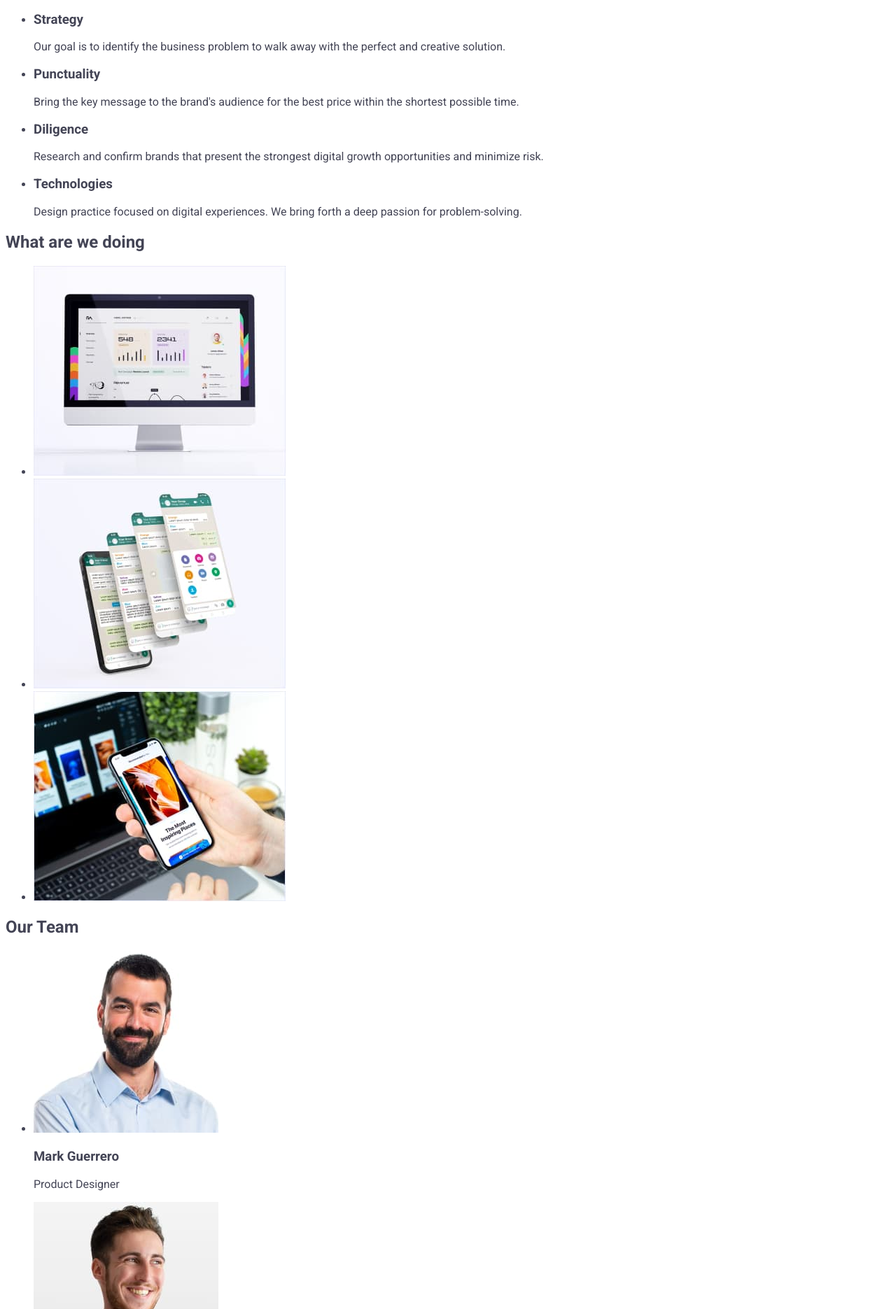
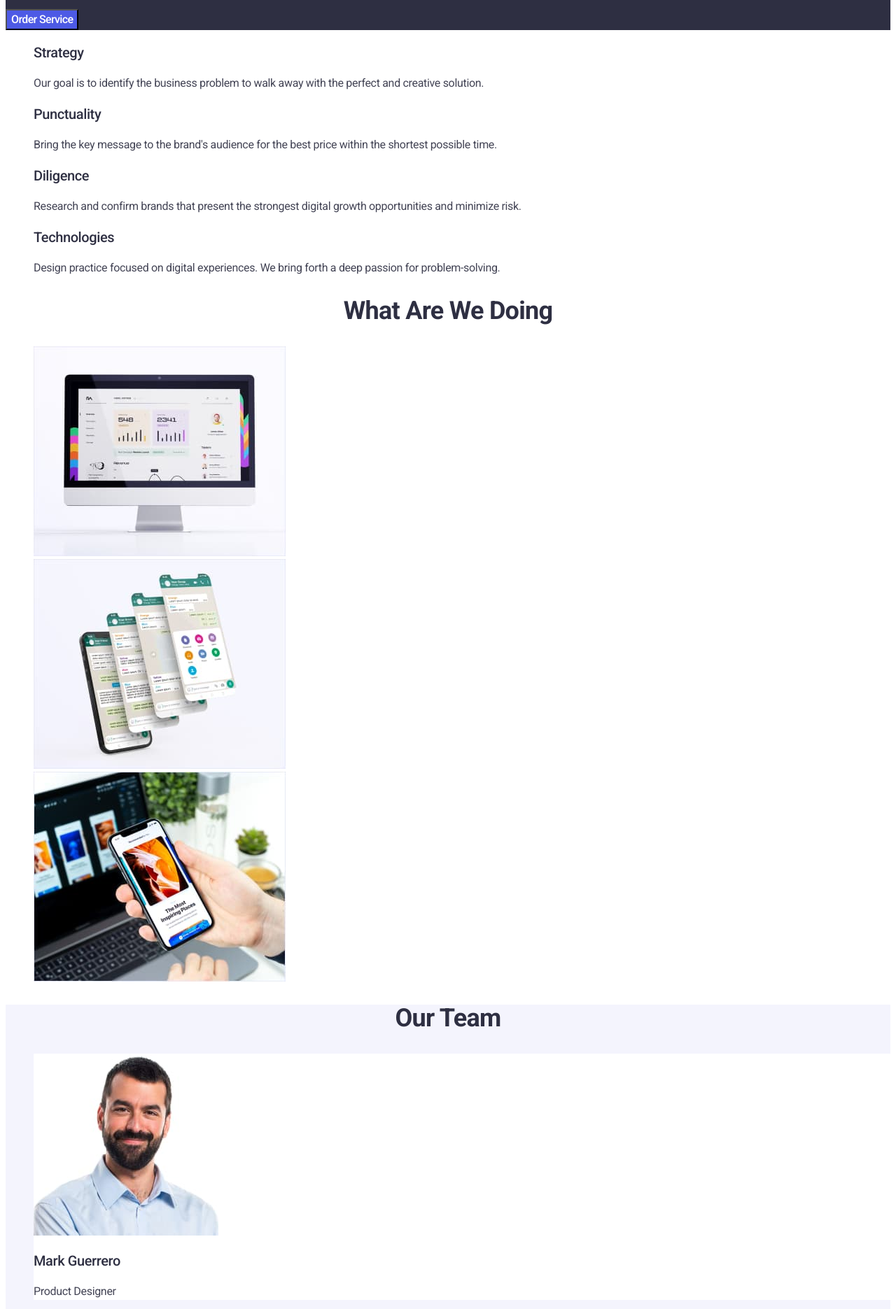
Before and after one commit to Dadayat/goit-markup-hw-02, a plain HTML site: page index.html in a window 1280 px wide. Shown: the part 321-2192 px from the top of the page at 70% size. Drawn offline with Linux system fonts and the light colour scheme.

Commit message:
Update css

```diff
--- a/css/styles.css
+++ b/css/styles.css
@@ -9,6 +9,19 @@ body {
 
 .list {
     list-style-type: none;
+}
+
+.visually-hidden {
+    position: absolute;
+    width: 1px;
+    height: 1px;
+    margin: -1px;
+    border: 0;
+    padding: 0;
+    white-space: nowrap;
+    clip-path: inset(100%);
+    clip: rect(0 0 0 0);
+    overflow: hidden;
 }
 
 /**------------ HEADER-------------- */
@@ -53,4 +66,118 @@ body {
     color: #404BBF;
 }
 
-/**------------ HEADER-------------- */
+/**------------ HERO-------------- */
+
+.hero {
+    background-color: #2E2F42;
+}
+
+.hero-title {
+    color: #FFFFFF;
+        text-align: center;
+        font-size: 56px;
+        font-weight: 700;
+        line-height: 1.07;
+        letter-spacing: -0.02em;
+}
+
+.hero-btn {
+    color: #FFFFFF;
+        font-size: 16px;
+        font-family: Roboto;
+        font-weight: 500;
+        line-height: 1.5;
+        letter-spacing: -0.04em;
+        background-color: #4D5AE5;
+}
+
+/**------------ FEATURE-------------- */
+
+.feature-subtitle {
+    color: #2E2F42;
+        font-size: 20px;
+        font-weight: 500;
+        line-height: 1.2;
+        letter-spacing: -0.02em;
+}
+
+.feature-item-text {
+    color: #434455;
+        font-size: 16px;
+        line-height: 1.5;
+        letter-spacing: -0.02em;
+}
+
+/**------------ PRODUCT-------------- */
+
+.product-title {
+    color: #2E2F42;
+        text-align: center;
+        font-size: 36px;
+        font-weight: 700;
+        line-height: 1.11;
+        letter-spacing: -0.02em;
+        text-transform: capitalize;
+}
+
+/**------------ TEAM-------------- */
+
+.team-section {
+    background-color: #F4F4FD;
+}
+
+.team-title {
+    color: #2E2F42;
+        text-align: center;
+        font-size: 36px;
+        font-weight: 700;
+        line-height: 1.11;
+        letter-spacing: -0.02em;
+        text-transform: capitalize;
+}
+
+.team-item {
+    background-color: #FFFFFF;
+}
+
+.team-subtitle {
+    color: #2E2F42;
+        font-size: 20px;
+        font-weight: 500;
+        line-height: 1.2;
+        letter-spacing: -0.02em;
+}
+
+.team-item-text {
+    color: #434455;
+        font-size: 16px;
+        line-height: 1.5;
+        letter-spacing: -0.02em;
+}
+
+/**------------ FOOTER-------------- */
+
+.footer {
+    background-color: #2E2F42;
+}
+
+.footer-logo {
+    color: #4D5AE5;
+        font-size: 18px;
+        font-family: Raleway;
+        font-weight: 800;
+        line-height: 1.17;
+        letter-spacing: -0.03em;
+        text-transform: uppercase;
+}
+
+.footer-logo span {
+    color: #F4F4FD;
+}
+
+.footer-text {
+    color: #F4F4FD;
+        font-size: 16px;
+        line-height: 1.5;
+        letter-spacing: -0.02em;
+}
--- a/index.html
+++ b/index.html
@@ -36,79 +36,79 @@
 
 <main>
 
-<section>
-    <h1>Effective Solutions for Your Business</h1>
-    <button type="button">Order Service</button>
+<section class="hero">
+    <h1 class="hero-title">Effective Solutions for Your Business</h1>
+    <button class="hero-btn" type="button">Order Service</button>
 </section>
 
 <section>
-    <h2>Feature</h2>
-    <ul>
-        <li>
-            <h3>Strategy</h3>
-            <p>Our goal is to identify the business problem to walk away with the perfect and creative solution.</p>
+    <h2 class="feature visually-hidden">Feature</h2>
+    <ul class="feature-list list">
+        <li class="feature-item">
+            <h3 class="feature-subtitle">Strategy</h3>
+            <p class="feature-item-text">Our goal is to identify the business problem to walk away with the perfect and creative solution.</p>
         </li>
-        <li>
-            <h3>Punctuality</h3>
-            <p>Bring the key message to the brand's audience for the best price within the shortest possible time.</p>
+        <li class="feature-item">
+            <h3 class="feature-subtitle">Punctuality</h3>
+            <p class="feature-item-text">Bring the key message to the brand's audience for the best price within the shortest possible time.</p>
         </li>
-        <li>
-            <h3>Diligence</h3>
-            <p>Research and confirm brands that present the strongest digital growth opportunities and minimize risk.</p>
+        <li class="feature-item">
+            <h3 class="feature-subtitle">Diligence</h3>
+            <p class="feature-item-text">Research and confirm brands that present the strongest digital growth opportunities and minimize risk.</p>
         </li>
-        <li>
-            <h3>Technologies</h3>
-            <p>Design practice focused on digital experiences. We bring forth a deep passion for problem-solving.</p>
+        <li class="feature-item">
+            <h3 class="feature-subtitle">Technologies</h3>
+            <p class="feature-item-text">Design practice focused on digital experiences. We bring forth a deep passion for problem-solving.</p>
         </li>
     </ul>
 </section>
 
 <section>
-    <h2>What are we doing</h2>
-    <ul>
-        <li>
+    <h2 class="product-title">What are we doing</h2>
+    <ul class="product-list list">
+        <li class="product-item">
             <img src="./images/img1.jpg" alt="screen" width="360">
         </li>
-        <li>
+        <li class="product-item">
             <img src="./images/img2.jpg" alt="chats" width="360">
         </li>
-        <li>
+        <li class="product-item">
             <img src="./images/img3.jpg" alt="phone" width="360">
         </li>
     </ul>
 </section>
 
-<section>
-    <h2>Our Team</h2>
-    <ul>
-        <li>
+<section class="team-section">
+    <h2 class="team-title">Our Team</h2>
+    <ul class="team-title-list list">
+        <li class="team-item">
             <img src="./images/teamcard1.jpg" alt="product_des" width="264" height="260">
-            <h3>Mark Guerrero</h3>
-            <p>Product Designer</p>
+            <h3 class="team-subtitle">Mark Guerrero</h3>
+            <p class="team-item-text">Product Designer</p>
         </li>
-        <li>
+        <li class="team-item">
             <img src="./images/teamcard2.jpg" alt="frontend_dev" width="264" height="260">
-            <h3>Tom Ford</h3>
-            <p>Frontend Developer</p>
+            <h3 class="team-subtitle">Tom Ford</h3>
+            <p class="team-item-text">Frontend Developer</p>
         </li>
-        <li>
+        <li class="team-item">
             <img src="./images/teamcard3.jpg" alt="marketing" width="264" height="260">
-            <h3>Camila Garcia</h3>
-            <p>Marketing</p>
+            <h3 class="team-subtitle">Camila Garcia</h3>
+            <p class="team-item-text">Marketing</p>
         </li>
-        <li>
+        <li class="team-item">
             <img src="./images/teamcard4.jpg" alt="ua_des" width="264" height="260">
-            <h3>Daniel Wilson</h3>
-            <p>UI Designer</p>
+            <h3 class="team-subtitle">Daniel Wilson</h3>
+            <p class="team-item-text">UI Designer</p>
         </li>
     </ul>
 </section>
 
 </main>
 
-<footer>
-    <a href="./index.html">WebStudio</a>
-    <p>Increase the flow of customers and sales for your business with digital marketing & growth solutions.</p>
+<footer class="footer">
+    <a class="footer-logo link" href="./index.html">Web<span>Studio</span></a>
+    <p class="footer-text">Increase the flow of customers and sales for your business with digital marketing & growth solutions.</p>
 </footer>
 
 </body>
```
